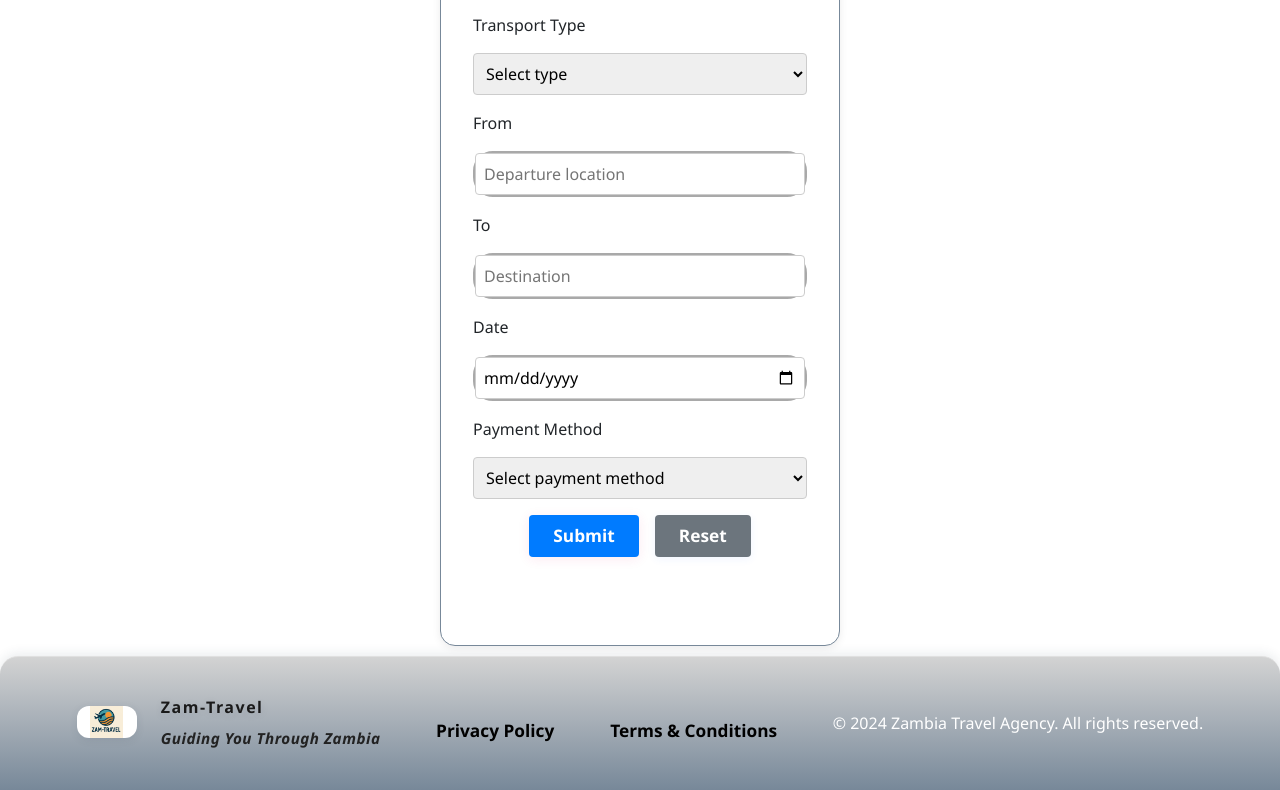
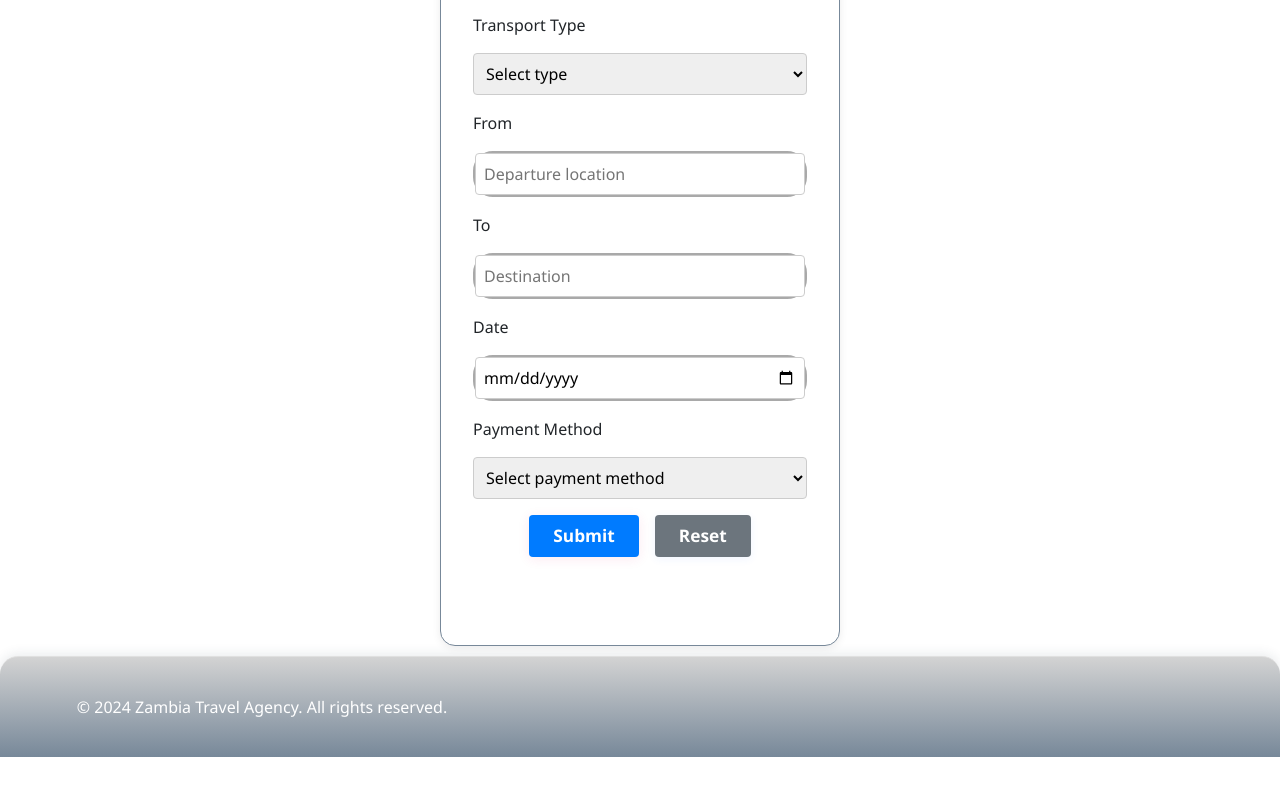
Before and after one commit to Eric-nzhibwe/Zam-travel, a plain HTML site: page booking.html in a window 1280 px wide. Shown: the part 570-1360 px from the top of the page. After the commit the page ends 1327 px from the top, so only its background shows below. Drawn offline with nearby package versions, Linux system fonts and the light colour scheme.

Commit message:
Update booking.html

```diff
--- a/booking.html
+++ b/booking.html
@@ -338,7 +338,6 @@
             }
         }
 
-
     </style>
 </head>
 <body>
@@ -466,19 +465,6 @@
 
     <footer class="main-footer enhanced-footer">
         <div class="footer-content">
-            <div class="footer-logo">
-                <div class="logo-title-motto">
-                    <img src="./Logo/Zam-Travel.png" alt="Zambia Travel Logo" class="logo-img">
-                    <span class="logo-title-motto-text">
-                        <span class="navbar-title">Zam-Travel</span>
-                        <span class="navbar-motto">Guiding You Through Zambia</span>
-                    </span>
-                </div>
-            </div>
-            <ul class="footer-links">
-                <li><a href="privacy.html">Privacy Policy</a></li>
-                <li><a href="terms.html">Terms & Conditions</a></li>
-            </ul>
             <p class="footer-text">&copy; 2024 Zambia Travel Agency. All rights reserved.</p>
         </div>
     </footer>
@@ -690,4 +676,5 @@
     </script>
         <script src="https://cdn.jsdelivr.net/npm/bootstrap@5.3.2/dist/js/bootstrap.bundle.min.js"></script>
 </body>
+
 </html>
```
